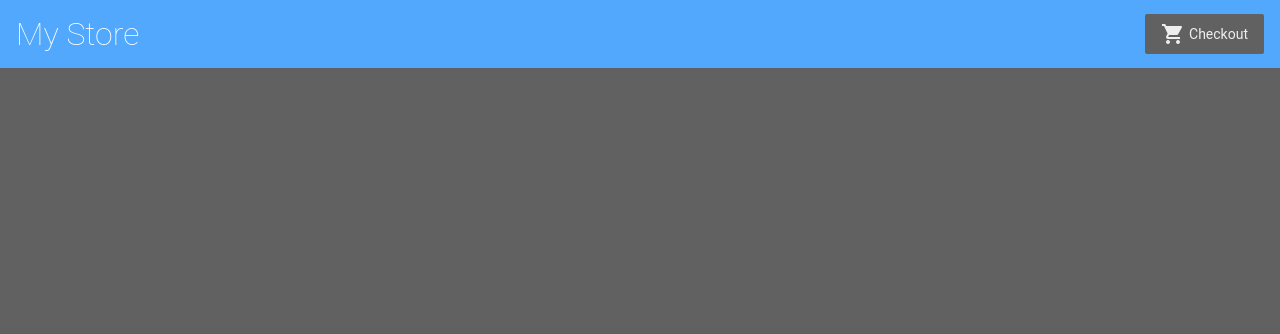
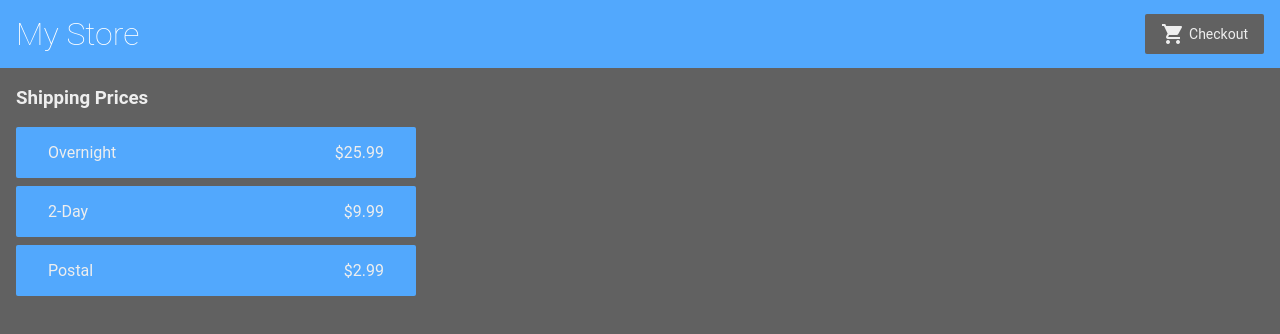
Before and after one commit to Facundo-ivan-Monzon20/angular-My-Score, an Angular app: page /shipping in a window 1280 px wide. Before the commit this address led to /. Shown: the top 334 px of the page. Built offline with nearby package versions, Linux system fonts and the light colour scheme.

Commit message:
3 files modified, 3 added

```diff
--- a/src/app/cart.service.ts
+++ b/src/app/cart.service.ts
@@ -1,10 +1,12 @@
 import { Injectable } from '@angular/core';
+
+import { HttpClient } from '@angular/common/http';
 
 @Injectable()
 export class CartService {
   items = [];
 
-  constructor() {}
+  constructor(private http: HttpClient) {}
 
   addToCart(product) {
     this.items.push(product);
@@ -18,4 +20,8 @@
     this.items = [];
     return this.items;
   }
+
+  getShippingPrices() {
+    return this.http.get('/assets/shipping.json');
+  }
 }
--- a/src/app/cart/cart.component.html
+++ b/src/app/cart/cart.component.html
@@ -1,4 +1,8 @@
 <h3>Cart</h3>
+
+<p>
+  <a routerLink="/shipping">Shipping Prices</a>
+</p>
 
 <div class="cart-item" *ngFor="let item of items">
   <span> {{ item.name }}</span>
--- /dev/null
+++ b/src/app/shipping/shipping.component.html
@@ -0,0 +1,6 @@
+<h3>Shipping Prices</h3>
+
+<div class="shipping-item" *ngFor="let shipping of shippingCosts | async">
+  <span>{{ shipping.type }}</span>
+  <span>{{ shipping.price | currency }}</span>
+</div>
--- /dev/null
+++ b/src/app/shipping/shipping.component.ts
@@ -0,0 +1,16 @@
+import { Component, OnInit } from '@angular/core';
+import { CartService } from '../cart.service';
+
+@Component({
+  selector: 'app-shipping',
+  templateUrl: './shipping.component.html',
+  styleUrls: ['./shipping.component.css'],
+})
+export class ShippingComponent implements OnInit {
+  shippingCosts;
+  constructor(private cartService: CartService) {}
+
+  ngOnInit() {
+    this.shippingCosts = this.cartService.getShippingPrices();
+  }
+}
```
Also changed, not shown: src/app/app.module.ts (+5 -2 lines), src/app/shipping/shipping.component.css (added).
